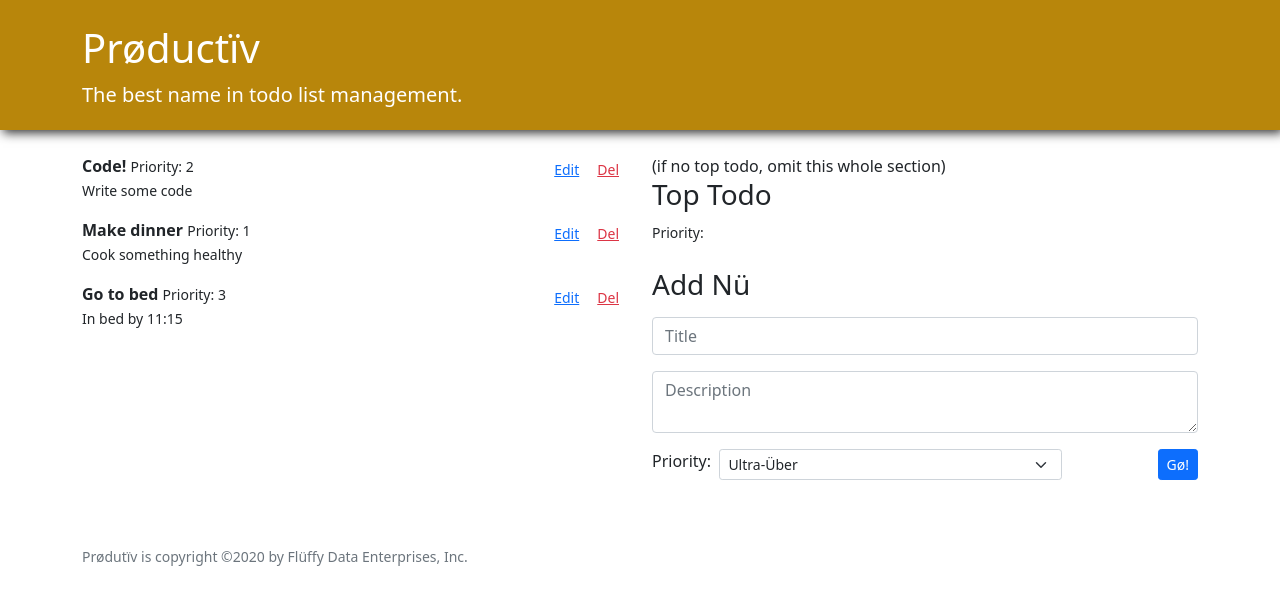
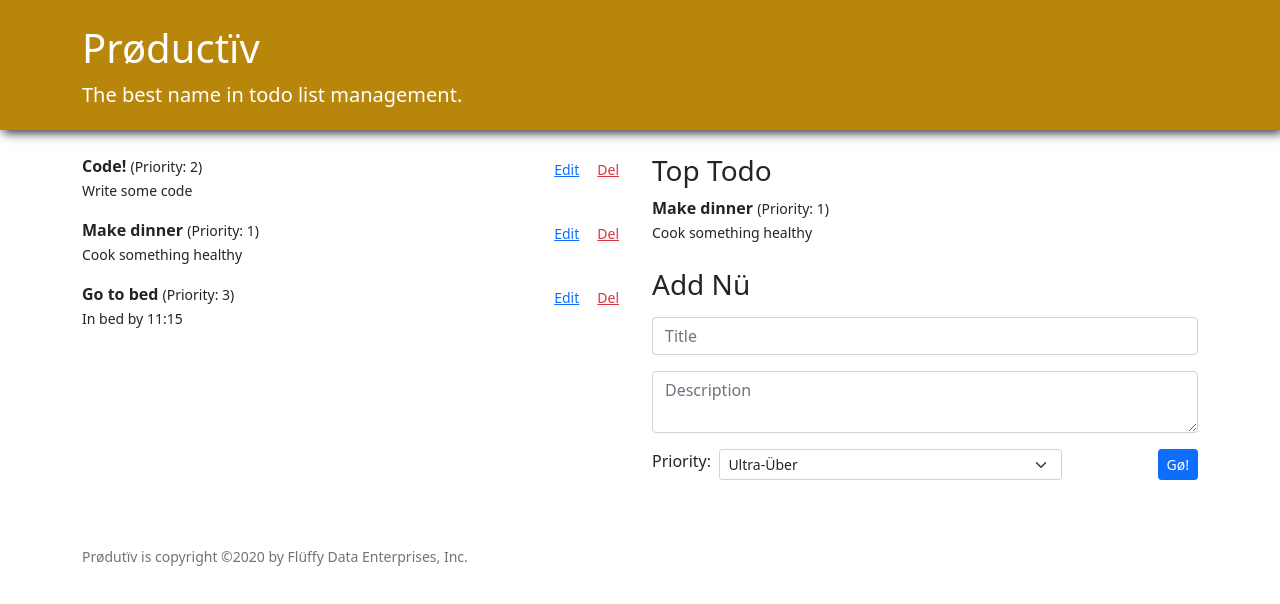
Before and after one commit to stevenelee/react-forms-design-productiv, a React (Create React App) app in the folder productiv/: page / in a window 1280 px wide. Shown: the top 604 px of the page. Built offline with nearby package versions, Linux system fonts and the light colour scheme; the HTML template or start-up script is replaced by a standard one.

Commit message:
fix logic for TopTodo

```diff
--- a/productiv/src/App.js
+++ b/productiv/src/App.js
@@ -3,7 +3,7 @@
 import Footer from "./Footer";
 import "bootstrap/dist/css/bootstrap.css";
 import "./App.css";
-import { v4 as uuid } from "uuid";
+
 /** Site application.
  *
  * App -> TodoApp
--- a/productiv/src/EditableTodo.js
+++ b/productiv/src/EditableTodo.js
@@ -17,10 +17,9 @@
 
   /** Toggle if this is being edited */
   function toggleEdit() {
-    console.log("clicked");
     setClicked(true);
   }
-  console.log("todo", todo);
+
   /** Call remove fn passed to this. */
   function handleDelete() {
     remove(todo.id);
@@ -49,13 +48,7 @@
             Del
           </button>
         </div>
-        <Todo
-          id={todo.id}
-          key={todo.id}
-          title={todo.title}
-          description={todo.description}
-          priority={todo.priority}
-        />
+        <Todo todo={todo} />
       </div>}
       {clicked &&
           <div>
--- a/productiv/src/EditableTodoList.js
+++ b/productiv/src/EditableTodoList.js
@@ -13,14 +13,12 @@
 
 function EditableTodoList({ todos, update, remove }) {
   return (
-    <div>
-      {todos.map(todo =>
+      todos.map(todo =>
         <EditableTodo
           todo={todo}
           key={todo.id}
           update={update}
-          remove={remove} />)}
-    </div>
+          remove={remove} />)
   );
 }
 
--- a/productiv/src/Todo.js
+++ b/productiv/src/Todo.js
@@ -8,11 +8,11 @@
  * { EditableTodo, TopTodo } -> Todo
  **/
 
-function Todo( { id, title, description, priority } ) {
+function Todo({ todo }) {
   return (
       <div className="Todo">
-        <div><b>{title}</b> <small>Priority: {priority}</small></div>
-        <div><small>{description}</small></div>
+        <div><b>{todo.title}</b> <small>(Priority: {todo.priority})</small></div>
+        <div><small>{todo.description}</small></div>
       </div>
   );
 }
--- a/productiv/src/TodoApp.js
+++ b/productiv/src/TodoApp.js
@@ -30,7 +30,8 @@
     //TODO: is it ok to use setTodo twice in a row?
     // let updateTodos = todos => todos.filter(todo => todo.id !== updatedTodo.id);
     // setTodos(todos => [...updateTodos, updatedTodo]);
-    setTodos(todos => todos.map(todo => todo.id === updatedTodo.id ? updatedTodo : todo));
+    setTodos(todos => todos.map(
+      todo => todo.id === updatedTodo.id ? updatedTodo : todo));
   }
 
   /** delete a todo by id */
@@ -49,11 +50,11 @@
           </div>
 
           <div className="col-md-6">
-            (if no top todo, omit this whole section)
+            {todos.length > 0 &&
             <section className="mb-4">
               <h3>Top Todo</h3>
-              <TopTodo />
-            </section>
+              <TopTodo todos={todos} />
+            </section>}
 
             <section>
               <h3 className="mb-3">Add Nü</h3>
--- a/productiv/src/TodoForm.js
+++ b/productiv/src/TodoForm.js
@@ -9,7 +9,11 @@
  * { TodoApp, EditableTodo } -> TodoForm
  */
 
-function TodoForm({ initialFormData={ title: "", description: "", priority: 1 }, handleSave }) {
+function TodoForm({ initialFormData={
+                                      title: "",
+                                      description: "",
+                                      priority: 1
+                                    }, handleSave }) {
   const [formData, setFormData] = useState(initialFormData);
 
   /** Call parent function and clear form. */
--- a/productiv/src/TopTodo.js
+++ b/productiv/src/TopTodo.js
@@ -10,12 +10,12 @@
  * TodoApp -> TopTodo
  */
 
-function TopTodo() {
+function TopTodo({ todos }) {
   // lowest-priority # is the highest priority
-  // let top = todos.reduce(
-  //     (acc, cur) => cur.priority < acc.priority ? cur : acc, todos[0]);
+  let top = todos.reduce(
+      (acc, cur) => cur.priority < acc.priority ? cur : acc, todos[0]);
 
-  return <Todo  />;
+  return <Todo todo={top} />;
 }
 
 export default TopTodo;
```
